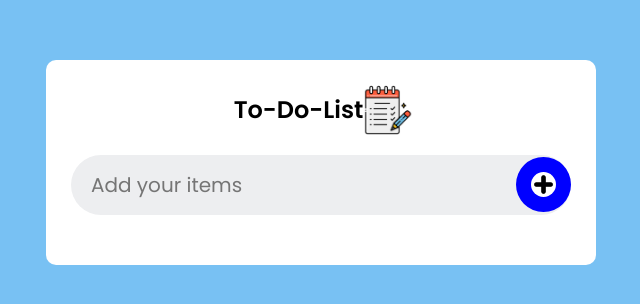
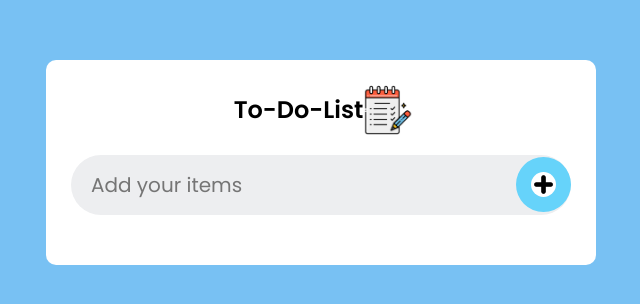
Before and after one commit to inigar/To-Do-List-App, a plain HTML site: page index.html in a window 1280 px wide. Shown: the part 238-542 px from the top of the page, without its empty margins (319-959 px from the left). Drawn offline with Linux system fonts and the light colour scheme.

Commit message:
Update style.css

```diff
--- a/style.css
+++ b/style.css
@@ -56,7 +56,7 @@ body {
   height: 55px;
   width: 55px;
   padding: 15px;
-  background: #0000FF;
+  background: #66D3FA;
 }
 
 ul li {
```
